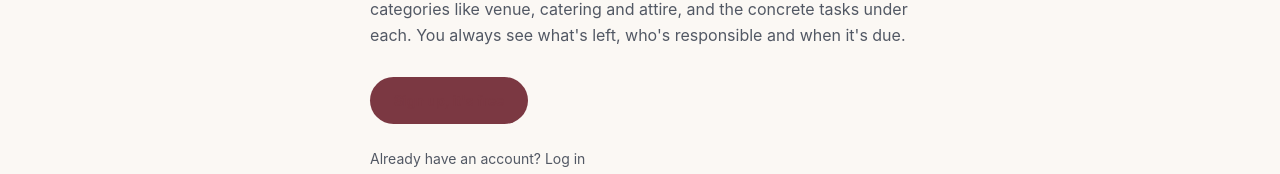
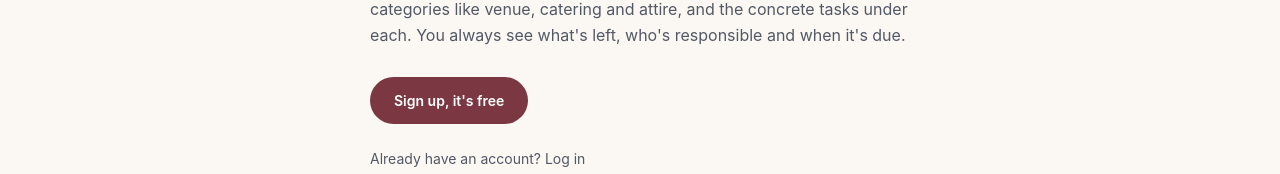
Before and after one commit to Rovelt123/4.Sem-Sys, a React (Vite) app in the folder frontend/: page / in a window 1280 px wide. In both pictures the pointer is over the link "Sign up, it's free". Shown: the part 350-524 px from the top of the page. Built offline with nearby package versions, Linux system fonts and the light colour scheme; no server answers.

Commit message:
Keep the signup button text readable on hover

```diff
--- a/frontend/src/pages/landingpage/components/Landingpage-section.module.css
+++ b/frontend/src/pages/landingpage/components/Landingpage-section.module.css
@@ -52,6 +52,7 @@
 }
 
 .signupButton:hover {
+    color: var(--surface);
     background-color: var(--accent-ink);
 }
 
--- a/frontend/src/pages/landingpage/components/Navbar.module.css
+++ b/frontend/src/pages/landingpage/components/Navbar.module.css
@@ -69,6 +69,7 @@
 }
 
 .signupButton:hover {
+    color: var(--surface);
     background-color: var(--accent-ink);
     border-color: var(--accent-ink);
 }
```
